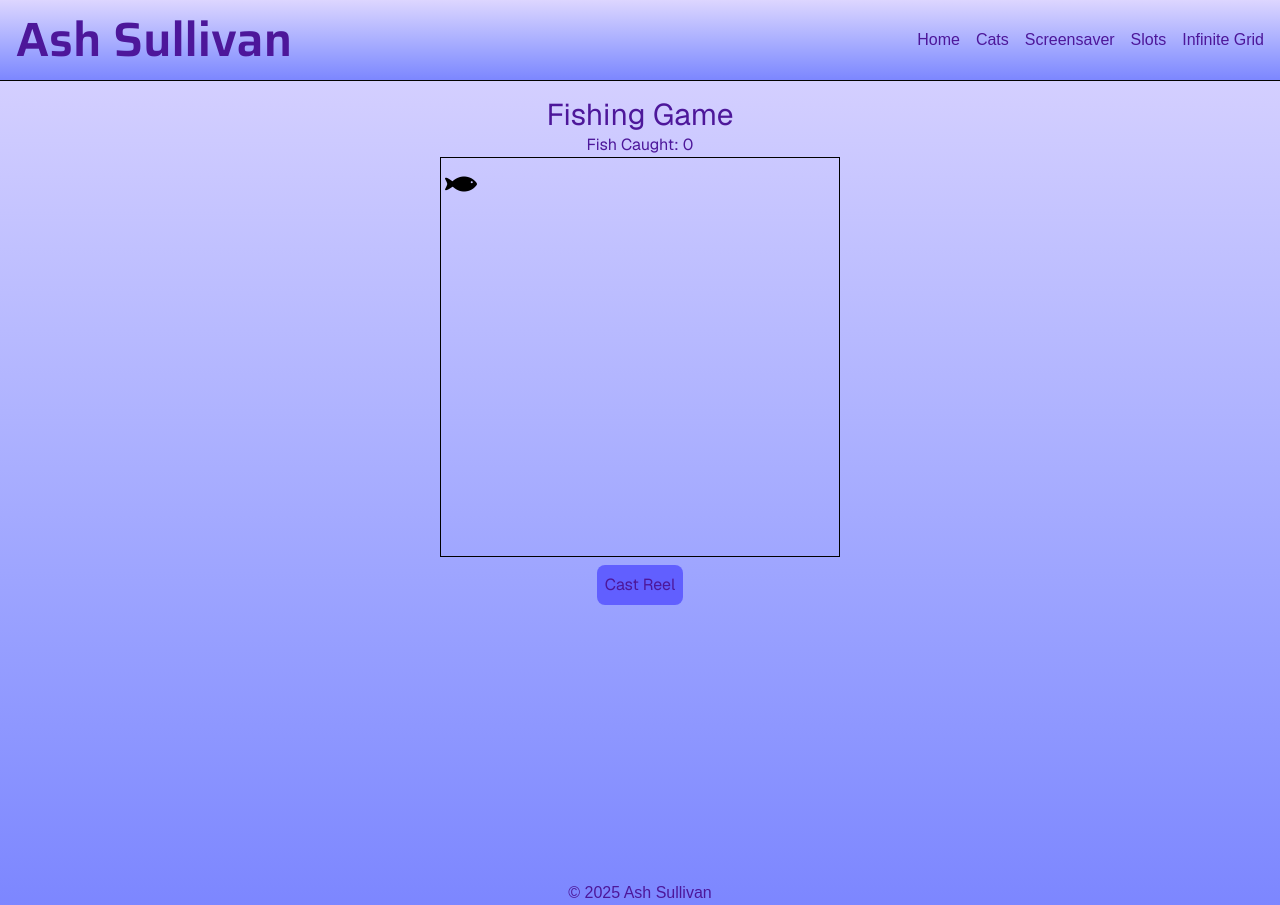
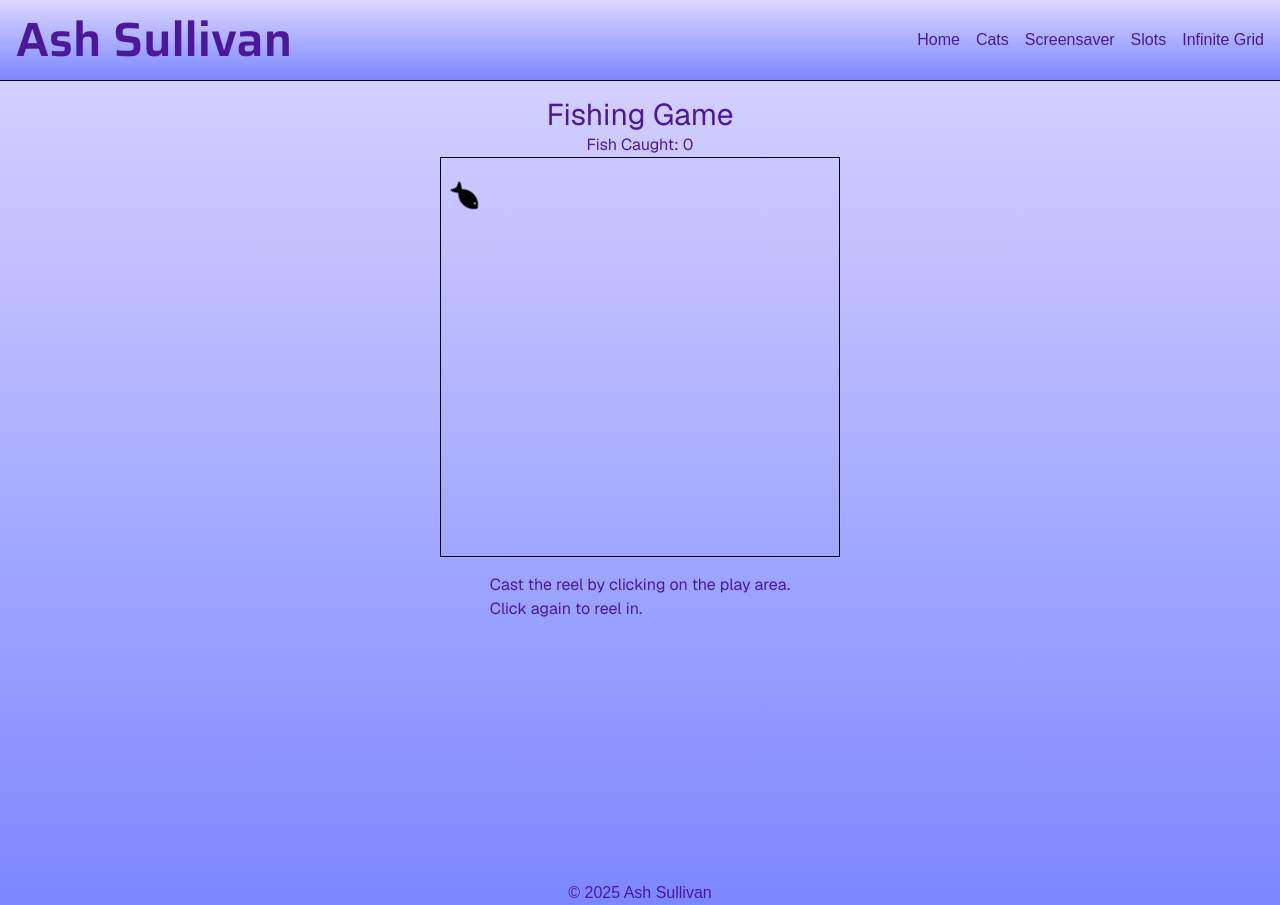
Before and after one commit to ash-sullivan/ashsullivan.com, a Next.js app: page /fishing in a window 1280 px wide. Built offline with nearby package versions, Linux system fonts and the light colour scheme.

Commit message:
Fishing rod, hook switchover, checking collision.

```diff
--- /dev/null
+++ b/src/app/fishing/components/fish/Hook.tsx
@@ -0,0 +1,18 @@
+import Image from 'next/image';
+
+
+/*
+  https://www.flaticon.com/free-icons/fish-hook
+  Fish hook icons created by PIXARTIST - Flaticon
+*/
+
+export default function Fish() {
+    return (
+        <Image
+            src="/fishing/fish-hook.png"
+            alt="Fish hook"
+            width={32}
+            height={32}
+        />
+    );
+}
--- a/src/app/fishing/components/fish/PlayArea.tsx
+++ b/src/app/fishing/components/fish/PlayArea.tsx
@@ -1,5 +1,27 @@
 import Fish from "./Fish";
-import {useState, useEffect, useCallback} from 'react';
+import Hook from "./Hook";
+import {
+    useState,
+    useEffect,
+    useCallback,
+    MouseEvent as ReactMouseEvent
+} from 'react';
+
+const DEFAULT_VECTOR: Vector = {x: 0, dx: 0, y: 0, dy: 0};
+const DEFAULT_ICON_SIZE = 32;
+
+type Vector = {
+    x: number;
+    dx: number;
+    y: number;
+    dy: number;
+}
+
+type PlayAreaProps = {
+    onClick: (coordinates: {x: number, y: number}) => void;
+    isReelCast: boolean;
+    hookPosition: {x: number, y: number};
+}
 
 // Shamelessly stolen from MDN to get a random integer.
 function getRandomInt(min: number, max: number) {
@@ -8,30 +30,70 @@ function getRandomInt(min: number, max: number) {
   return Math.floor(Math.random() * (maxFloored - minCeiled) + minCeiled); // The maximum is exclusive and the minimum is inclusive
 }
 
-type Vector = {
-    x: number;
-    dx: number;
-    y: number;
-    dy: number;
+const FishGameplayElement = ({fishVector}: {fishVector: Vector}) => {
+    return (
+        <div
+            id="fishElement"
+                style={{
+                    transform: `translate(${fishVector.x}px, ${fishVector.y}px)`,
+                    transformOrigin: "center",
+                    position: "absolute",
+                }}
+            >
+                <div
+                    style={{
+                        // Rotates the fish to match the direction it's facing.
+                        transform: `rotate(${Math.atan2(fishVector.dy, fishVector.dx) * 180 / Math.PI}deg)`,
+                        transition: "transform 0.1s linear",
+                    }}
+                >
+                    <Fish />
+                </div>
+            </div>
+    )
 }
 
-const DEFAULT_VECTOR: Vector = {x: 0, dx: 0, y: 0, dy: 0};
+const HookGameplayElement = ({hookPosition}: {hookPosition: {x: number, y: number}}) => {
+    return (
+        <div
+            id="hookElement"
+            style={{
+                position: "absolute",
+                left: hookPosition.x,
+                top: hookPosition.y,
+                pointerEvents: "none", // so it doesn't block clicks
+            }}
+        >
+            <Hook />
+        </div>
+    )
+}
 
-export default function PlayArea() {
+export default function PlayArea(props: PlayAreaProps) {
 
     const [isFishHooked, setIsFishHooked] = useState(false);
-    const [reelVector, setReelVector] = useState(DEFAULT_VECTOR);
     const [fishVector, setFishVector] = useState(DEFAULT_VECTOR);
 
-    const updateMovement = useCallback((currentVector: Vector) => {
+    const onClick = (e: ReactMouseEvent<HTMLDivElement>) => {
+        // Some quick translation to put the hook at the "end" of the rod,
+        // where a human would expect it to be, instead of smack dab in the
+        // middle where the computer thinks is cool.
+        const rect = (e.target as HTMLDivElement).getBoundingClientRect();
+        const hookWidth = DEFAULT_ICON_SIZE;
+        const hookHeight = DEFAULT_ICON_SIZE;
+        props.onClick({
+            x: e.clientX - rect.left - hookWidth / 2,
+            y: e.clientY - rect.top - hookHeight / 2
+        });
+    }
 
+    const updateFishMovement = useCallback((currentVector: Vector) => {
         const boxWidth = document.getElementById("play-area")?.clientWidth ?? window.innerWidth;
         const boxHeight = document.getElementById("play-area")?.clientHeight ?? window.innerHeight;
 
         const imageElement = document.querySelector("img");
-        // use not magic numbers later, these match up with the arbitrary h/w i set in Fish
-        const fishWidth = imageElement?.getBoundingClientRect().width ?? 32;
-        const fishHeight = imageElement?.getBoundingClientRect().height ?? 32;
+        const fishWidth = imageElement?.getBoundingClientRect().width ?? DEFAULT_ICON_SIZE;
+        const fishHeight = imageElement?.getBoundingClientRect().height ?? DEFAULT_ICON_SIZE;
 
         const nextVector = {
           x: currentVector.x + currentVector.dx,
@@ -57,33 +119,75 @@ export default function PlayArea() {
 
       }, []);
 
-      // Animation, could probably add magnitude math in here if I remembered vectors
-      useEffect(() => {
+    const checkFishHookCollision = () => {
+        // saves us time and electricity
+        if (!props.isReelCast || isFishHooked) return;
+
+        const fish = document.getElementById("fishElement");
+        const hook = document.getElementById("hookElement");
+
+        if (!fish || !hook) return;
+
+        const fishRect = fish.getBoundingClientRect();
+        const hookRect = hook.getBoundingClientRect();
+
+        // (SLIGHTLY) MORE ACCURATE COLLISION
+        // if I am so inclined after mvp, figure out how to check if the "filled in" parts
+        // are intersecting because a hook isn't exactly the best shape for checking rects.
+
+        // Calculate centers of fish and hook
+        const fishCenter = {
+            x: fishRect.left + fishRect.width / 2,
+            y: fishRect.top + fishRect.height / 2,
+        };
+        const hookCenter = {
+            x: hookRect.left + hookRect.width / 2,
+            y: hookRect.top + hookRect.height / 2,
+        };
+
+        // Calculate distance between centers
+        const distance = Math.sqrt(
+            Math.pow(fishCenter.x - hookCenter.x, 2) +
+            Math.pow(fishCenter.y - hookCenter.y, 2)
+        );
+
+        // Use a threshold for collision (e.g., half the average width)
+        const collisionThreshold = (fishRect.width + hookRect.width) / 4;
+
+        const isIntersecting = distance < collisionThreshold;
+
+        if (isIntersecting) {
+            setIsFishHooked(true);
+            setFishVector(prevVector => ({
+                x: prevVector.x,
+                y: prevVector.y,
+                dx: 0,
+                dy: 0,
+            }));
+        }
+    };
+
+    useEffect(() => {
         const interval = setInterval(() => {
-          setFishVector(updateMovement);
+            setFishVector(updateFishMovement);
         }, 32);
 
         return () => clearInterval(interval);
-      }, [updateMovement]);
+    }, [updateFishMovement]);
 
+    useEffect(() => {
+        checkFishHookCollision();
+    }, [fishVector, props.hookPosition, props.isReelCast]);
 
     return (
-        <div id="play-area" className="w-100 h-100 border border-black" style={{ position: "relative", overflow: "hidden" }}>
-            <div
-                style={{
-                    transform: `translate(${fishVector.x}px, ${fishVector.y}px)`,
-                    transformOrigin: "center",
-                    position: "absolute",
-                }}
-            >
-                <div
-                    style={{
-                        transform: `scaleX(${fishVector.dx < 0 ? -1 : 1})`,
-                    }}
-                >
-                    <Fish />
-                </div>
-            </div>
+        <div
+            id="play-area"
+            className="w-100 h-100 border border-black"
+            style={{ position: "relative", overflow: "hidden" }}
+            onClick={(e) => onClick(e)}
+        >
+            {props.isReelCast && <HookGameplayElement hookPosition={props.hookPosition}/>}
+            <FishGameplayElement fishVector={fishVector} />
         </div>
     )
 }
--- a/src/app/fishing/page.tsx
+++ b/src/app/fishing/page.tsx
@@ -1,32 +1,52 @@
 'use client';
 
 import PlayArea from './components/fish/PlayArea';
-import Fish from './components/fish/Fish';
 import { useState } from 'react';
 
 export default function FishingGame() {
 
     const [fishCaught, setFishCaught] = useState(0);
-    const [reelVector, setReelVector] = useState({ x: 0, y: 0 });
     const [isReelCast, setIsReelCast] = useState(false);
+    const [hookPosition, setHookPosition] = useState({x: 0, y: 0});
 
-    const castReel = () => {
-        setIsReelCast(true);
+    async function castReel(coordinates: {x: number, y: number}) {
+        const playArea = document.getElementById('play-area');
+        if (playArea) {
+            // Lock pointer immediately on cast
+            setIsReelCast(true);
+            await playArea.requestPointerLock();
+            setHookPosition({ x: coordinates.x, y: coordinates.y });
+        }
+    }
+
+
+    async function reelIn() {
+        const playArea = document.getElementById('play-area');
+        setIsReelCast(false);
+        if (document.pointerLockElement === playArea) {
+            document.exitPointerLock();
+        }
     }
 
     return (
-        <div id="main" className="min-h-screen p-4 gap-4 items-center font-[family-name:var(--font-geist-sans)]">
+        <div id="main" className="min-h-screen min-w-screen p-4 gap-4 items-center font-[family-name:var(--font-geist-sans)]">
             <header>
                 <h1 className="text-3xl text-center">Fishing Game</h1>
                 <h2 className="text-center">Fish Caught: {fishCaught}</h2>
             </header>
             <main className="grid justify-center">
-                <div className="play-area">
-                    <PlayArea />
+                <div className="play-area mx-auto">
+                    <PlayArea
+                        onClick={(coordinates: {x: number, y: number}) => isReelCast ? reelIn() : castReel(coordinates)}
+                        isReelCast={isReelCast}
+                        hookPosition={hookPosition}
+                    />
                 </div>
-                <div className="mx-auto bg-indigo-500 rounded-lg m-2 p-2">
-                    {!isReelCast && <button onClick={(() => castReel())}>Cast Reel</button>}
-                </div>
+                <p className="mx-auto m-2 p-2">
+                    Cast the reel by clicking on the play area.
+                    <br/>
+                    Click again to reel in.
+                </p>
             </main>
         </div>
     )
--- a/src/app/globals.css
+++ b/src/app/globals.css
@@ -26,13 +26,6 @@ body {
   color: var(--foreground);
   font-family: Arial, Helvetica, sans-serif;
 }
-
-
-/*
-  https://www.flaticon.com/free-icons/fish-hook
-  Fish hook icons created by PIXARTIST - Flaticon
-*/
-
 .play-area:hover {
-  cursor: url('/fishing/fish-hook.png') 16 16, auto;
+  cursor: url('/fishing/fishing-rod.png') 0 16, auto;
 }
```
Also changed, not shown: public/fishing/fishing-rod.png (added).
